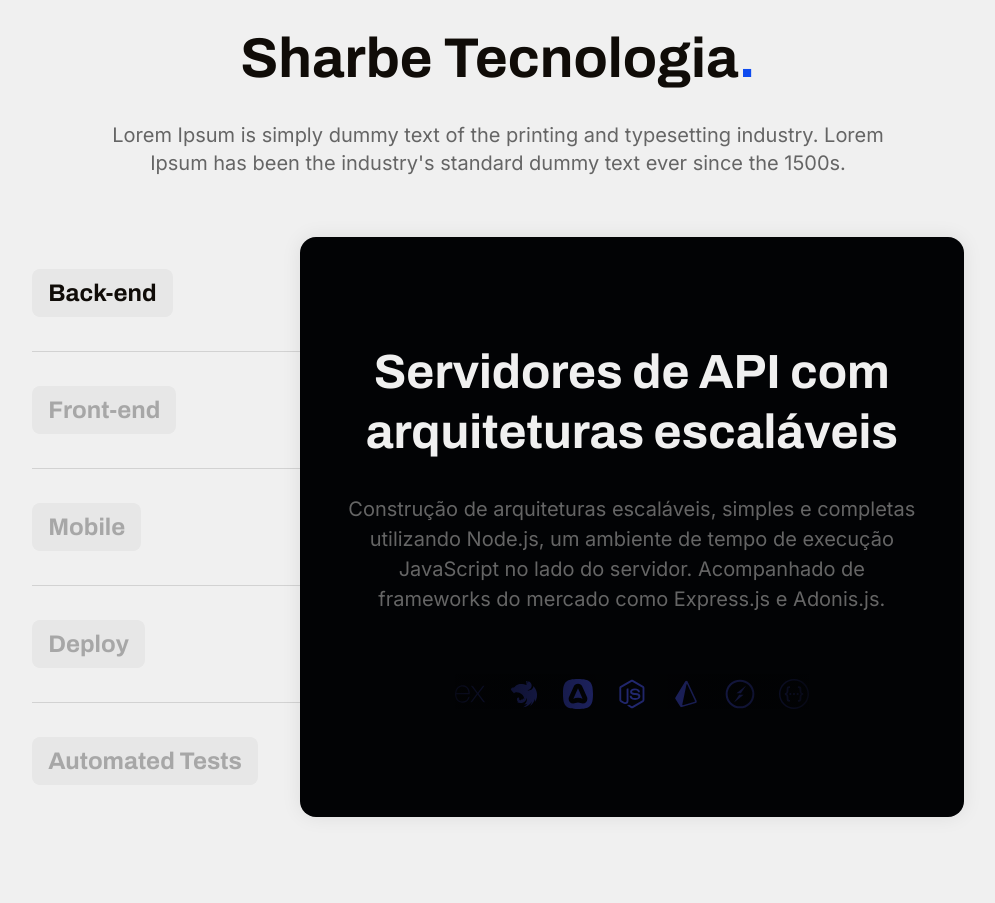
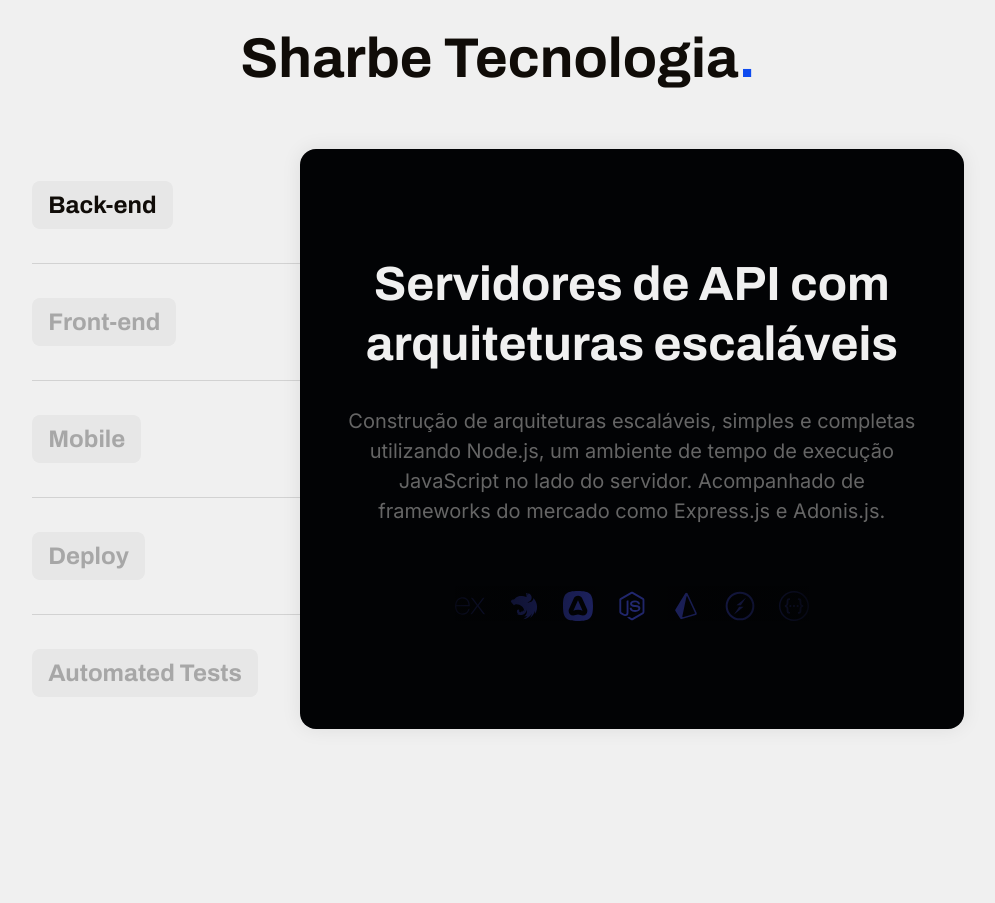
Before and after one commit to devs-sharbe/sharbe-website, a Next.js app: page / in a window 1280 px wide. Shown: the part 940-1843 px from the top of the page, without its empty margins (142-1137 px from the left). Built offline with nearby package versions, Linux system fonts and the light colour scheme.

Commit message:
chore: remoção do parágrafo presente na seção Technologies

```diff
--- a/src/components/Form/TextArea/styles.ts
+++ b/src/components/Form/TextArea/styles.ts
@@ -56,7 +56,7 @@ export const TextAreaElement = styled.textarea<ITextAreaElementProps>`
     border-color: ${({ theme }) => theme.contact.shape_active};
   }
 
-  &::-webkit-scrollbar {
+  /* &::-webkit-scrollbar {
     width: 20px;
     height: 100%;
   }
@@ -69,5 +69,5 @@ export const TextAreaElement = styled.textarea<ITextAreaElementProps>`
   &::-webkit-scrollbar-thumb {
     border-radius: 0.75rem;
     background-color: pink;
-  }
+  } */
 `;
--- a/src/hook/theme.tsx
+++ b/src/hook/theme.tsx
@@ -24,7 +24,6 @@ function ThemeProvider({ children }: IThemeProvider): JSX.Element {
 
   useEffect(() => {
     const { 'sharbewebsite.theme': theme } = parseCookies() as any;
-    console.log('theme:', theme);
 
     if (theme) {
       setThemeSelected(theme);
--- a/src/pages/index.tsx
+++ b/src/pages/index.tsx
@@ -111,11 +111,11 @@ export default function Home(): JSX.Element {
           <h2>
             Sharbe Tecnologia<span>.</span>
           </h2>
-          <p>
+          {/* <p>
             Lorem Ipsum is simply dummy text of the printing and typesetting
             industry. Lorem Ipsum has been the industry's standard dummy text
             ever since the 1500s.
-          </p>
+          </p> */}
 
           <Technologies>
             <TechnologiesList>
```
